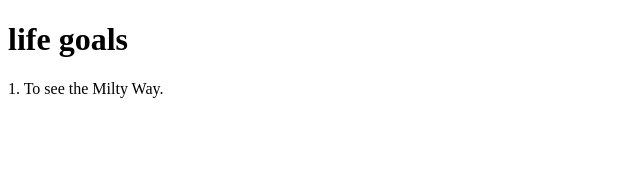
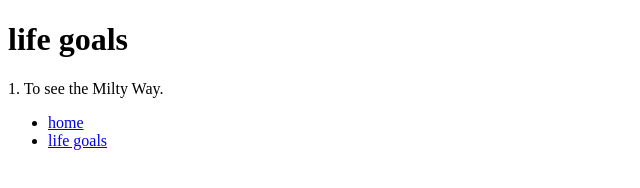
Before and after one commit to iamfarida/iamfarida.github.io, a plain HTML site: page lifegoals.html in a window 1280 px wide. Shown: the whole page, without its empty margins (0-640 px from the left). Drawn offline with Linux system fonts and the light colour scheme.

Commit message:
Update lifegoals.html

```diff
--- a/lifegoals.html
+++ b/lifegoals.html
@@ -4,6 +4,13 @@
 <h1>life goals</h1>
 <p>1. To see the Milty Way.</p>
 
+<nav>
+  <ul class='nav'>
+    <li><a href='index.html'>home</a></li>
+    <li><a href='lifegoals.html'>life goals</a></li>
+
+  </ul>
+</nav>
 
 </body>
 </html>
```
